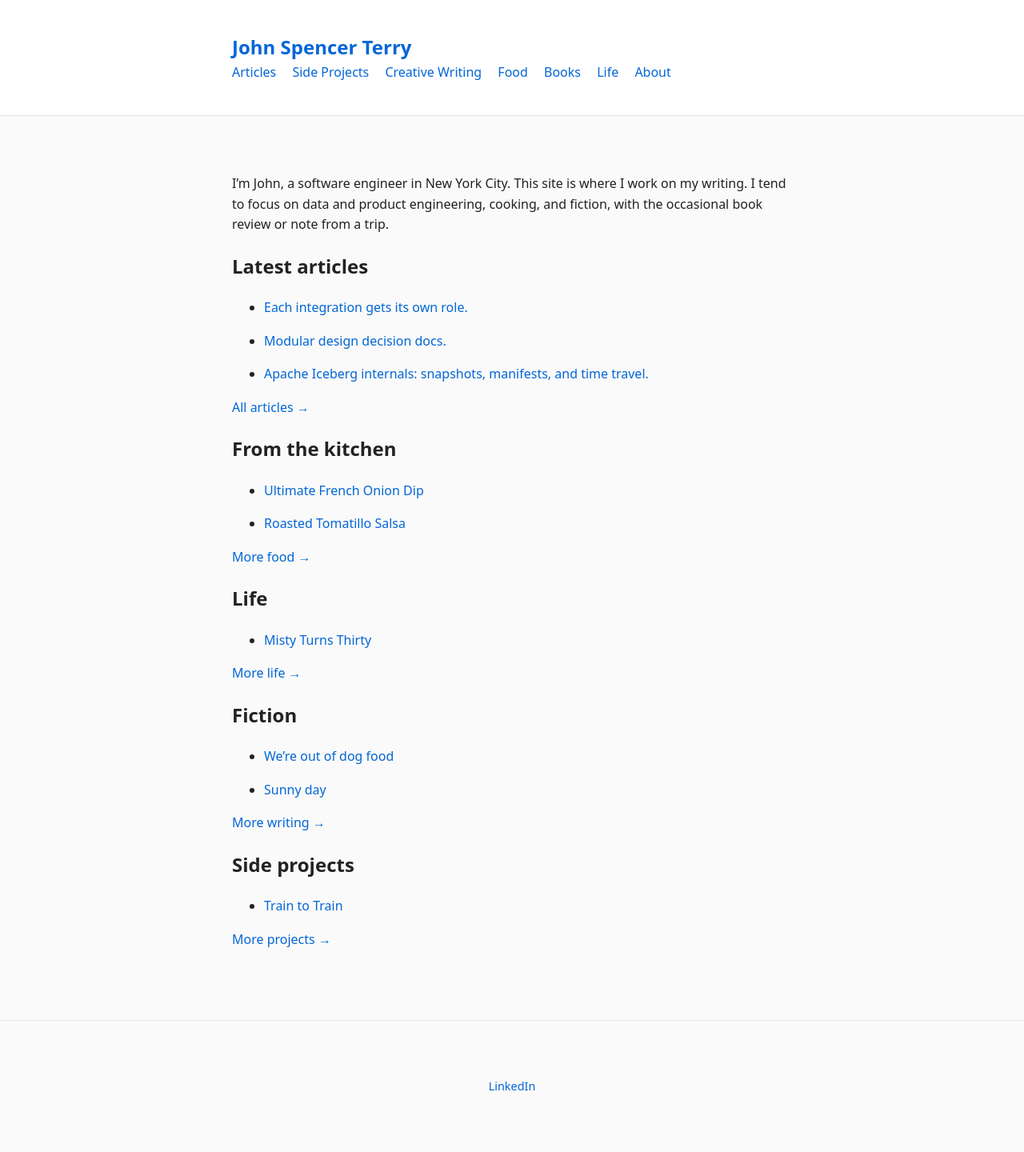
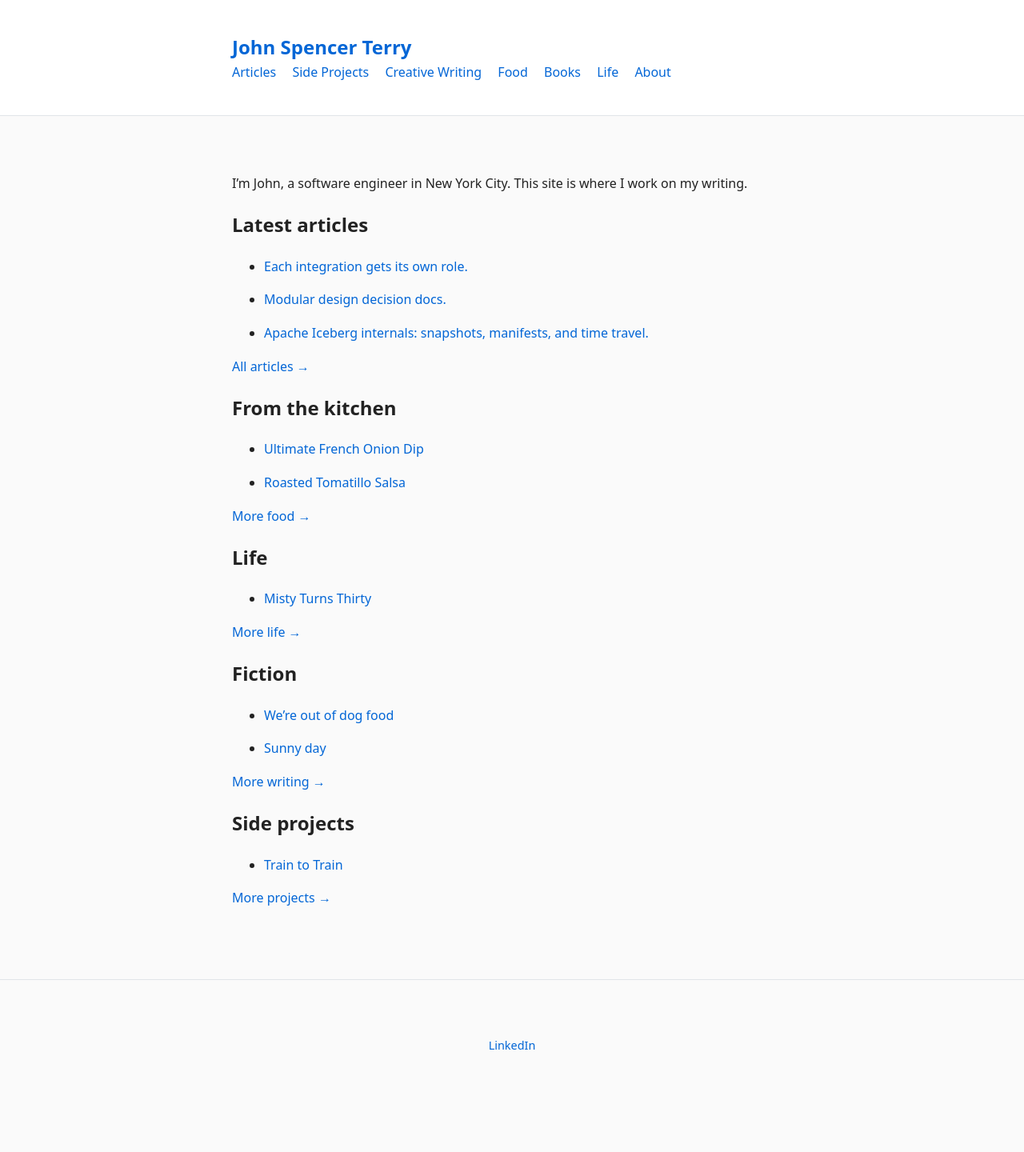
Before and after one commit to JohnSpencerTerry/wb, a Jekyll site: the page built from index.md, in a window 1280 px wide. Shown: the whole page at 80% size. Built offline with Jekyll 4.4.1, drawn with Linux system fonts in a browser that asks for light colours; after the commit the page ends 1389 px from its top, so only the background shows below that.

Commit message:
Update index.md

```diff
--- a/index.md
+++ b/index.md
@@ -4,7 +4,7 @@ permalink: /
 sitemap: false
 ---
 
-I'm John, a software engineer in New York City. This site is where I work on my writing. I tend to focus on data and product engineering, cooking, and fiction, with the occasional book review or note from a trip.
+I'm John, a software engineer in New York City. This site is where I work on my writing.
 
 {% assign articles = site.articles | where_exp: "a", "a.draft != true" | where_exp: "a", "a.category != 'Life'" | where_exp: "a", "a.category != 'Book Reviews'" | sort: 'date' | reverse %}
 {% if articles.size > 0 %}
```
